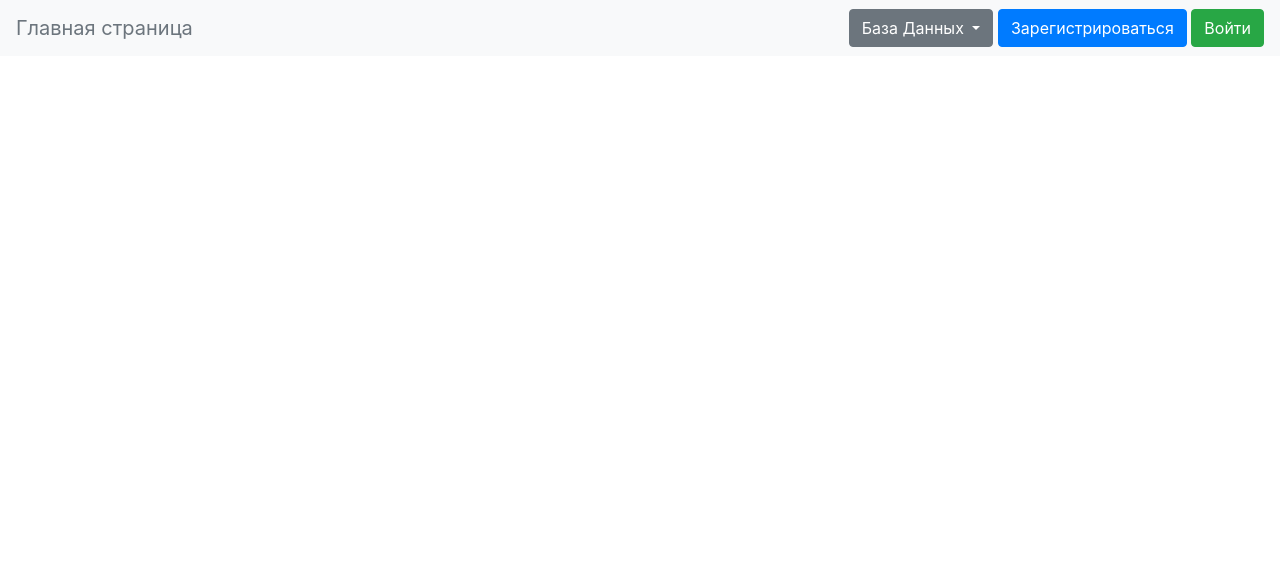
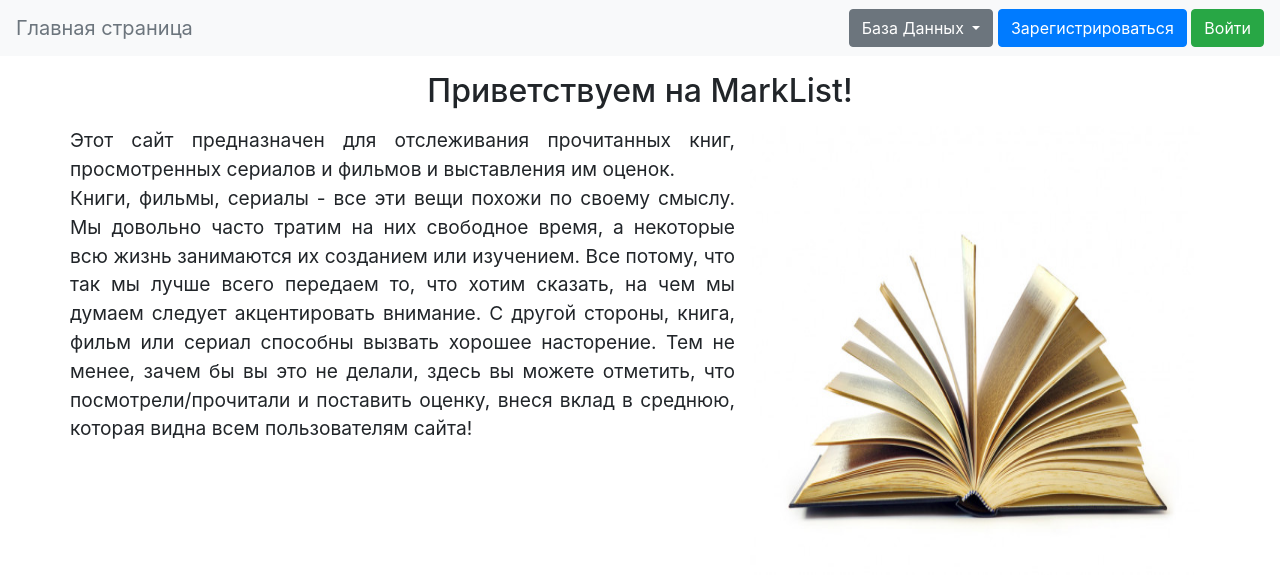
Before and after one commit to DmitriyDog/WEB, a Flask app: page / in a window 1280 px wide. Shown: the top 575 px of the page. Run offline with Flask 2, Linux system fonts and the light colour scheme; some libraries are stand-ins or nearby versions.

Commit message:
Небольшое оформление главной страницы. Конец.

```diff
--- a/templates/base.html
+++ b/templates/base.html
@@ -11,6 +11,9 @@
         }
         div.small {
         font-size: 75%;
+        }
+        div.tale {
+        font-size: 120%;
         }
     </style>
     <title>{{title}}</title>
--- a/templates/home_page.html
+++ b/templates/home_page.html
@@ -1,6 +1,28 @@
 {% extends "base.html" %}
 
 {% block content %}
-<main role="main" class="container">
-</main>
+<h2 class="text-center mt-3">Приветствуем на MarkList!</h2>
+<div class="row mt-3">
+    <div class="col-7">
+        <div class="row">
+            <div class="text-justify tale">
+                Этот сайт предназначен для отслеживания прочитанных книг, просмотренных сериалов и фильмов и выставления
+                им оценок.
+            </div>
+        </div>
+        <div class="row">
+            <div class="text-justify tale">Книги, фильмы, сериалы - все эти вещи похожи по своему смыслу.
+                Мы довольно часто тратим на них свободное время, а некоторые всю жизнь занимаются их созданием или
+                изучением.
+                Все потому, что так мы лучше всего передаем то, что хотим сказать, на чем мы думаем следует
+                акцентировать внимание.
+                С другой стороны, книга, фильм или сериал способны вызвать хорошее насторение. Тем не менее, зачем бы вы
+                это не делали,
+                здесь вы можете отметить, что посмотрели/прочитали и поставить оценку, внеся вклад в среднюю, которая
+                видна всем пользователям сайта!
+            </div>
+        </div>
+    </div>
+    <div class="col-5"><img src="/static/images/book.jpg" alt="Пропала картинка:(" width="450" height="450"></div>
+</div>
 {% endblock %}
```
Also changed, not shown: db/libs.db, static/images/book.jpg (added).
